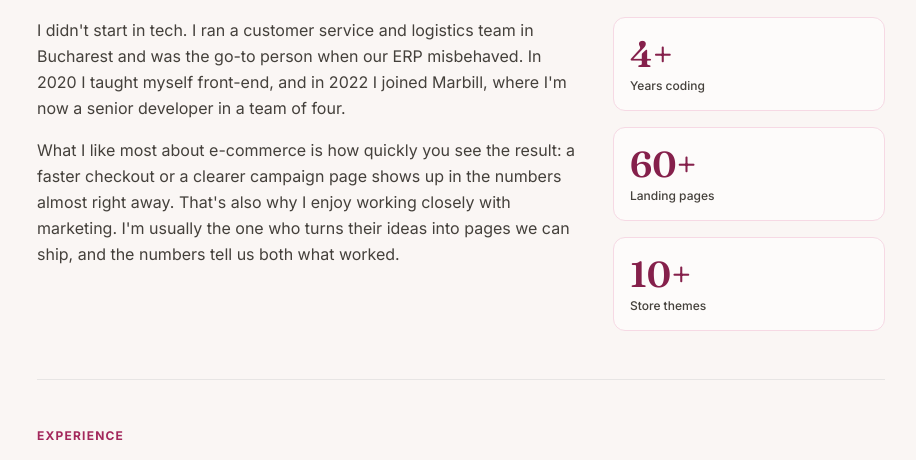
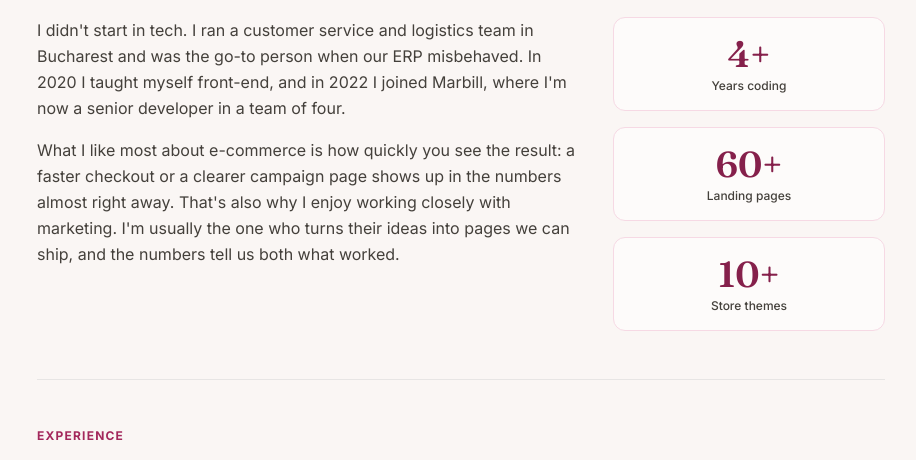
Before and after one commit to AlinaDev252/cv, a website: page index.html in a window 1280 px wide. Shown: the part 691-1151 px from the top of the page, without its empty margins (179-1095 px from the left). Drawn offline with Linux system fonts and the light colour scheme.

Commit message:
Center stat cards

```diff
--- a/index.html
+++ b/index.html
@@ -94,15 +94,15 @@
           <p>What I like most about e-commerce is how quickly you see the result: a faster checkout or a clearer campaign page shows up in the numbers almost right away. That's also why I enjoy working closely with marketing. I'm usually the one who turns their ideas into pages we can ship, and the numbers tell us both what worked.</p>
         </div>
         <dl class="grid grid-cols-3 gap-3 self-start md:grid-cols-1 md:gap-4">
-          <div class="flex flex-col-reverse justify-end gap-1 rounded-xl border border-brand-100 bg-white/60 p-4 dark:border-stone-800 dark:bg-stone-900/60">
+          <div class="flex flex-col-reverse items-center justify-end gap-1 rounded-xl text-center md:justify-center border border-brand-100 bg-white/60 p-4 dark:border-stone-800 dark:bg-stone-900/60">
             <dt class="text-xs font-medium" data-i18n="stats.years">Years coding</dt>
             <dd class="font-display text-4xl font-semibold [font-variation-settings:'opsz'_9] text-brand-700 dark:text-brand-300">4+</dd>
           </div>
-          <div class="flex flex-col-reverse justify-end gap-1 rounded-xl border border-brand-100 bg-white/60 p-4 dark:border-stone-800 dark:bg-stone-900/60">
+          <div class="flex flex-col-reverse items-center justify-end gap-1 rounded-xl text-center md:justify-center border border-brand-100 bg-white/60 p-4 dark:border-stone-800 dark:bg-stone-900/60">
             <dt class="text-xs font-medium" data-i18n="stats.pages">Landing pages</dt>
             <dd class="font-display text-4xl font-semibold [font-variation-settings:'opsz'_9] text-brand-700 dark:text-brand-300">60+</dd>
           </div>
-          <div class="flex flex-col-reverse justify-end gap-1 rounded-xl border border-brand-100 bg-white/60 p-4 dark:border-stone-800 dark:bg-stone-900/60">
+          <div class="flex flex-col-reverse items-center justify-end gap-1 rounded-xl text-center md:justify-center border border-brand-100 bg-white/60 p-4 dark:border-stone-800 dark:bg-stone-900/60">
             <dt class="text-xs font-medium" data-i18n="stats.themes">Store themes</dt>
             <dd class="font-display text-4xl font-semibold [font-variation-settings:'opsz'_9] text-brand-700 dark:text-brand-300">10+</dd>
           </div>
```
Also changed, not shown: assets/style.css.
